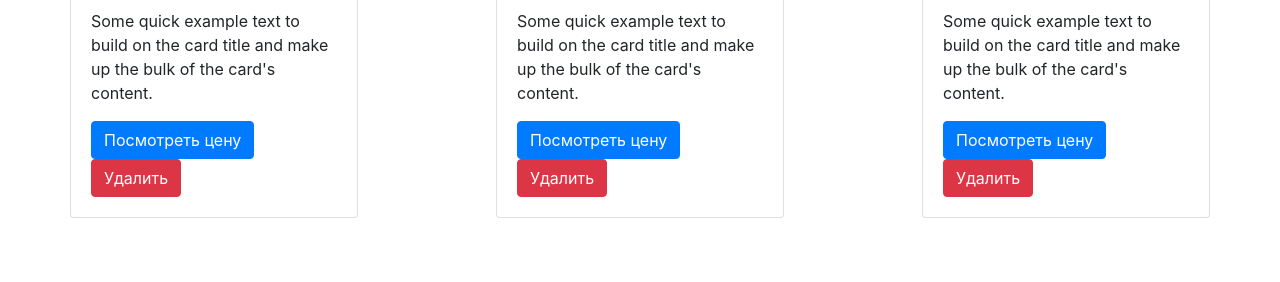
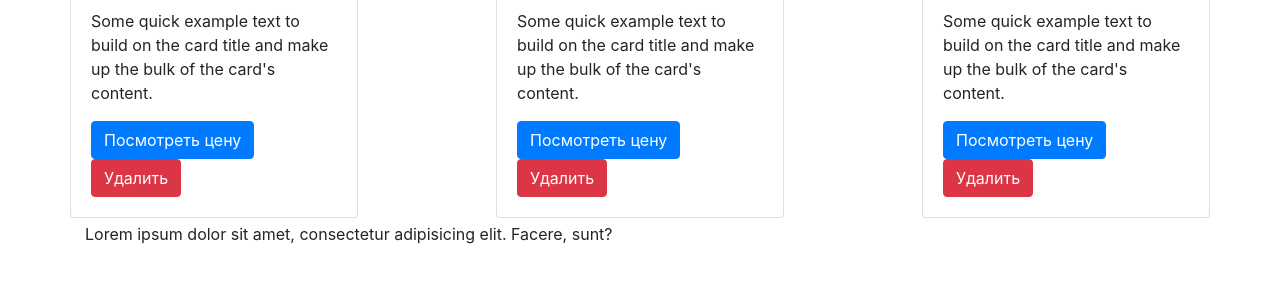
Before and after one commit to klymovy4/modalWindow, a website: page index.html in a window 1280 px wide. Shown: the part 274-556 px from the top of the page. Drawn offline with nearby package versions, Linux system fonts and the light colour scheme.

Commit message:
Test commit

```diff
--- a/index.html
+++ b/index.html
@@ -15,6 +15,7 @@
         <h3 id='js' class='js'>JS</h3>
 
         <div class="row justify-content-between open" id="fruits"></div>
+        <div>Lorem ipsum dolor sit amet, consectetur adipisicing elit. Facere, sunt?</div>
     </div>
 
 
```
